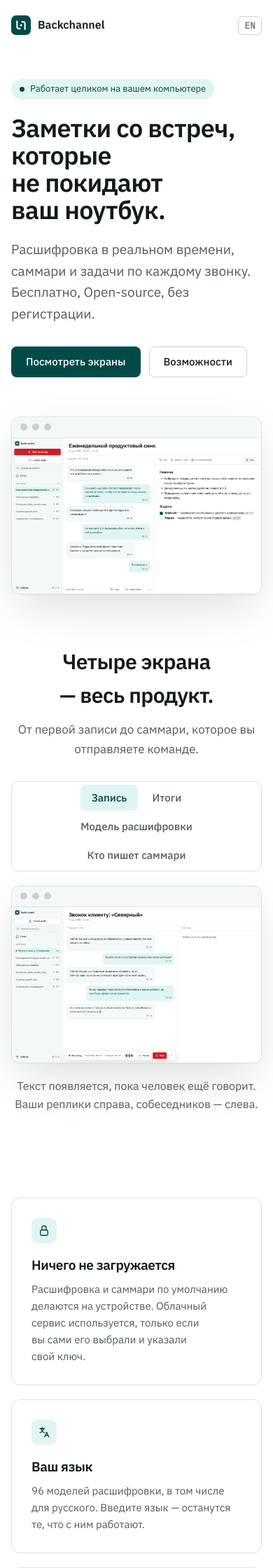
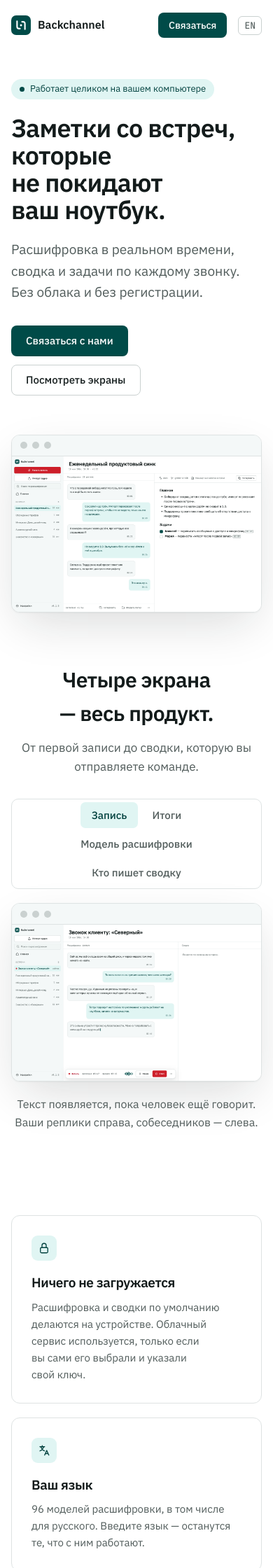
Before and after one commit to madduck-tech/madduck.tech, a Jekyll site: the page built from backchannel/index.html, in a window 390 px wide. Shown: the top 2240 px of the page at 70% size. Built offline with Jekyll 4.4.1, drawn with Linux system fonts in a browser that asks for light colours; some of the changed text lies outside the part shown.

Commit message:
Backchannel page: contact by email, no open-source claims
The product is not offered as open source, so the hero and the third card no
longer say so; the card now says no account is needed. A contact section with
contact@madduck.tech replaces nothing on the site's side: there is no form,
since a static site has nothing to receive one. The Russian screenshots now
show the app's Russian interface, and the Russian copy says "сводка", the
app's own term, instead of "саммари".

Co-Authored-By: Claude Opus 5.5 <noreply@anthropic.com>

```diff
--- a/_data/i18n.yml
+++ b/_data/i18n.yml
@@ -81,17 +81,18 @@ ru:
 
   backchannel:
     title: Backchannel — заметки со встреч на вашем компьютере
-    description: Расшифровка в реальном времени, саммари и задачи по каждому звонку. Всё работает на вашем компьютере.
+    description: Расшифровка в реальном времени, сводка и задачи по каждому звонку. Всё работает на вашем компьютере.
     nav_tour: Экраны
     nav_features: Возможности
+    nav_contact: Связаться
     badge: Работает целиком на&nbsp;вашем компьютере
     hero_title: Заметки со&nbsp;встреч, которые не&nbsp;покидают ваш ноутбук.
-    hero_lead: Расшифровка в&nbsp;реальном времени, саммари и&nbsp;задачи по&nbsp;каждому звонку. Бесплатно, Open-source, без регистрации.
-    hero_alt: Завершённая встреча — расшифровка слева, саммари с главным и задачами справа
+    hero_lead: Расшифровка в&nbsp;реальном времени, сводка и&nbsp;задачи по&nbsp;каждому звонку. Без облака и&nbsp;без регистрации.
+    hero_alt: Завершённая встреча — расшифровка слева, сводка с главным и задачами справа
+    cta_contact: Связаться с&nbsp;нами
     cta_tour: Посмотреть экраны
-    cta_features: Возможности
     tour_title: Четыре экрана — весь продукт.
-    tour_lead: От первой записи до саммари, которое вы отправляете команде.
+    tour_lead: От первой записи до сводки, которую вы отправляете команде.
     tour_label: Экраны приложения
     tabs:
       - label: Запись
@@ -101,21 +102,25 @@ ru:
       - label: Итоги
         shot: review
         caption: После звонка — главное и задачи, и у каждой ссылка на момент, когда это прозвучало.
-        alt: Завершённая встреча с саммари
+        alt: Завершённая встреча со сводкой
       - label: Модель расшифровки
         shot: models
         caption: Введите язык — список сузится до моделей, которые его понимают. Модель скачивается один раз и работает локально.
         alt: Каталог моделей расшифровки, отфильтрованный по языку
-      - label: Кто пишет саммари
+      - label: Кто пишет сводку
         shot: providers
-        caption: По умолчанию — встроенная модель. Ollama, ваш API-ключ, Claude Code или Codex — когда захотите.
-        alt: Выбор того, кто пишет саммари
+        caption: По умолчанию — встроенная модель. Ollama, облачный провайдер с вашим ключом, Claude Code или Codex — когда захотите.
+        alt: Выбор того, кто пишет сводку
     card_local_title: Ничего не&nbsp;загружается
-    card_local_text: Расшифровка и&nbsp;саммари по&nbsp;умолчанию делаются на&nbsp;устройстве. Облачный сервис используется, только если вы&nbsp;сами его выбрали и&nbsp;указали свой ключ.
+    card_local_text: Расшифровка и&nbsp;сводки по&nbsp;умолчанию делаются на&nbsp;устройстве. Облачный сервис используется, только если вы&nbsp;сами его выбрали и&nbsp;указали свой ключ.
     card_lang_title: Ваш язык
     card_lang_text: 96 моделей расшифровки, в&nbsp;том числе для русского. Введите язык&nbsp;— останутся те, что с&nbsp;ним работают.
-    card_free_title: Бесплатно и&nbsp;Open-source
-    card_free_text: Лицензия MIT. Без платных тарифов, ключей активации и&nbsp;телеметрии.
+    card_account_title: Без аккаунта
+    card_account_text: Не&nbsp;нужно регистрироваться и&nbsp;входить. Приложение работает сразу после установки.
+    contact_title: Хотите попробовать Backchannel в&nbsp;своей команде?
+    contact_text: Напишите нам&nbsp;— расскажем, как получить приложение, и&nbsp;ответим на&nbsp;вопросы.
+    contact_button: Написать письмо
+    contact_subject: Backchannel
     footer: Backchannel · сделано в Mad Duck
 en:
   skip: Skip to content
@@ -202,12 +207,13 @@ en:
     description: Live transcript, summary and action items for every call. Everything runs on your computer.
     nav_tour: Tour
     nav_features: Features
+    nav_contact: Contact
     badge: Runs entirely on your computer
     hero_title: Meeting notes that never leave your laptop.
-    hero_lead: Live transcript, summary and action items for every call. Free, open source, no sign-up.
+    hero_lead: Live transcript, summary and action items for every call. No cloud, no sign-up.
     hero_alt: A finished meeting — the transcript on the left, the summary with key points and action items on the right
+    cta_contact: Contact us
     cta_tour: Take the tour
-    cta_features: Features
     tour_title: Four screens, the whole product.
     tour_lead: From the first recording to the summary you send around.
     tour_label: App screens
@@ -226,12 +232,16 @@ en:
         alt: The transcription model catalogue filtered by language
       - label: Choose a summariser
         shot: providers
-        caption: The built-in model by default. Ollama, your own API key, Claude Code or Codex when you want them.
+        caption: The built-in model by default. Ollama, a cloud provider with your own key, Claude Code or Codex when you want them.
         alt: Choosing who writes the summary
     card_local_title: Nothing uploaded
     card_local_text: Transcription and the summary run on the device by default. A cloud provider is used only if you pick one and give it your key.
     card_lang_title: Your language
     card_lang_text: 96 transcription models. Type a language and pick from the ones that handle it.
-    card_free_title: Free and open source
-    card_free_text: MIT licence. No paid tier, no licence key, no telemetry.
+    card_account_title: No account
+    card_account_text: No sign-up and no login. The app works as soon as it is installed.
+    contact_title: Want to try Backchannel with your team?
+    contact_text: Write to us and we will tell you how to get the app and answer your questions.
+    contact_button: Write an email
+    contact_subject: Backchannel
     footer: Backchannel · made at Mad Duck
--- a/_layouts/backchannel.html
+++ b/_layouts/backchannel.html
@@ -35,6 +35,7 @@
         <a class="logo" href="{{ page.url | relative_url }}"><span class="tile" aria-hidden="true"><svg><use href="#mark"/></svg></span>Backchannel</a>
         <a class="link" href="#tour">{{ t.nav_tour }}</a>
         <a class="link" href="#features">{{ t.nav_features }}</a>
+        <a class="btn primary" href="#contact">{{ t.nav_contact }}</a>
         <a class="lang" data-language-switch href="{{ page.alternate_url | relative_url }}" lang="{% if page.lang == 'en' %}ru{% else %}en{% endif %}" hreflang="{% if page.lang == 'en' %}ru{% else %}en{% endif %}" aria-label="{{ common.language_label }}">{{ common.language_short }}</a>
       </nav>
 
@@ -44,7 +45,7 @@
             <p class="badge"><i aria-hidden="true"></i>{{ t.badge }}</p>
             <h1>{{ t.hero_title }}</h1>
             <p>{{ t.hero_lead }}</p>
-            <div class="ctas"><a class="btn primary" href="#tour">{{ t.cta_tour }}</a><a class="btn" href="#features">{{ t.cta_features }}</a></div>
+            <div class="ctas"><a class="btn primary" href="#contact">{{ t.cta_contact }}</a><a class="btn" href="#tour">{{ t.cta_tour }}</a></div>
           </div>
           <div class="win"><div class="bar" aria-hidden="true"><i></i><i></i><i></i></div><img src="{{ shots | append: 'review.png' | relative_url }}" width="2560" height="1600" alt="{{ t.hero_alt | escape }}"></div>
         </header>
@@ -70,10 +71,15 @@
         <section class="grid3" id="features" aria-label="{{ t.nav_features }}">
           <div class="card"><div class="ic" aria-hidden="true"><svg viewBox="0 0 24 24"><rect x="5" y="11" width="14" height="10" rx="2"/><path d="M8 11V7a4 4 0 0 1 8 0v4"/></svg></div><h3>{{ t.card_local_title }}</h3><p>{{ t.card_local_text }}</p></div>
           <div class="card"><div class="ic" aria-hidden="true"><svg viewBox="0 0 24 24"><path d="M4 5h9M8.5 3v2M6 5c1 4 4 7 7 8M11 5c-1 4-4 7-7 8M13 21l4-9 4 9M14.5 18h5"/></svg></div><h3>{{ t.card_lang_title }}</h3><p>{{ t.card_lang_text }}</p></div>
-          <div class="card"><div class="ic" aria-hidden="true"><svg viewBox="0 0 24 24"><path d="M12 3v18M3 12h18"/></svg></div><h3>{{ t.card_free_title }}</h3><p>{{ t.card_free_text }}</p></div>
+          <div class="card"><div class="ic" aria-hidden="true"><svg viewBox="0 0 24 24"><circle cx="12" cy="8" r="4"/><path d="M4 21c1.5-4 4.5-6 8-6s6.5 2 8 6"/></svg></div><h3>{{ t.card_account_title }}</h3><p>{{ t.card_account_text }}</p></div>
+        </section>
+
+        <section class="contact" id="contact" aria-labelledby="contact-title">
+          <div><h2 id="contact-title">{{ t.contact_title }}</h2><p>{{ t.contact_text }}</p></div>
+          <div class="side"><a class="mail" href="mailto:contact@madduck.tech?subject={{ t.contact_subject | uri_escape }}">contact@madduck.tech</a><a class="btn primary" href="mailto:contact@madduck.tech?subject={{ t.contact_subject | uri_escape }}">{{ t.contact_button }}</a></div>
         </section>
       </main>
     </div>
-    <footer><div class="wrap"><a href="{% if page.lang == 'en' %}{{ '/en/' | relative_url }}{% else %}{{ '/' | relative_url }}{% endif %}">{{ t.footer }}</a></div></footer>
+    <footer><div class="wrap"><a href="{% if page.lang == 'en' %}{{ '/en/' | relative_url }}{% else %}{{ '/' | relative_url }}{% endif %}">{{ t.footer }}</a><a href="mailto:contact@madduck.tech">contact@madduck.tech</a></div></footer>
   </body>
 </html>
--- a/assets/backchannel/landing.css
+++ b/assets/backchannel/landing.css
@@ -69,6 +69,17 @@ p{text-wrap:pretty}
 .card .ic{width:36px;height:36px;border-radius:9px;background:var(--accent-soft);color:var(--accent-soft-on);display:grid;place-items:center}
 .card .ic svg{width:18px;height:18px;fill:none;stroke:currentColor;stroke-width:1.75;stroke-linecap:round;stroke-linejoin:round}
 
+/* contact: a mail link only, no form (a static site has nothing to receive one) */
+.nav .btn{height:36px;padding:0 14px;font-size:14px}
+.contact{border:1px solid var(--border);border-radius:16px;padding:56px;margin-bottom:120px;display:grid;grid-template-columns:1fr 1fr;gap:48px;align-items:center;scroll-margin-top:24px}
+.contact h2{font-size:36px;line-height:1.15;margin-bottom:14px}
+.contact p{color:var(--muted)}
+.contact .side{border-left:1px solid var(--border);padding-left:48px}
+.contact .mail{display:block;font:500 22px var(--font-mono);margin-bottom:20px;overflow-wrap:anywhere}
+.contact .mail:hover{color:var(--accent)}
+
+footer .wrap{display:flex;gap:24px;flex-wrap:wrap}
+footer .wrap a:first-child{margin-right:auto}
 footer{border-top:1px solid var(--border);padding:32px 0 48px;font-size:14px;color:var(--meta)}
 footer a:hover{color:var(--fg)}
 
@@ -79,4 +90,6 @@ footer a:hover{color:var(--fg)}
   .hero{grid-template-columns:1fr;padding:40px 0 72px}.hero h1{font-size:36px}.hero .win{width:100%}
   .grid3{grid-template-columns:1fr}
   .tour h2{font-size:30px}
+  .contact{grid-template-columns:1fr;padding:28px;gap:28px}.contact h2{font-size:28px}
+  .contact .side{border-left:0;padding-left:0;border-top:1px solid var(--border);padding-top:28px}
 }
```
Also changed, not shown: assets/backchannel/shots/ru/live.png, assets/backchannel/shots/ru/models.png, assets/backchannel/shots/ru/providers.png, assets/backchannel/shots/ru/review.png.
